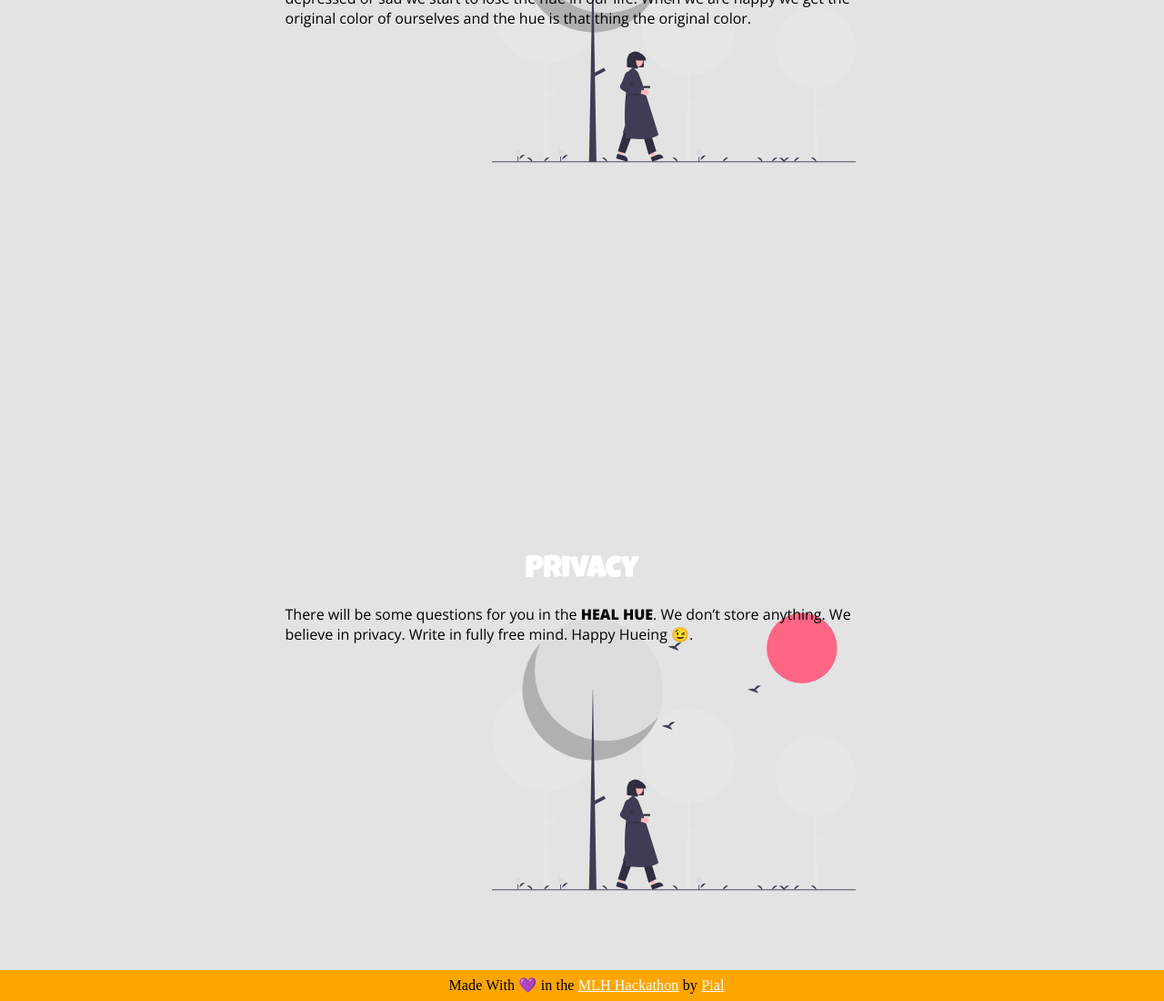
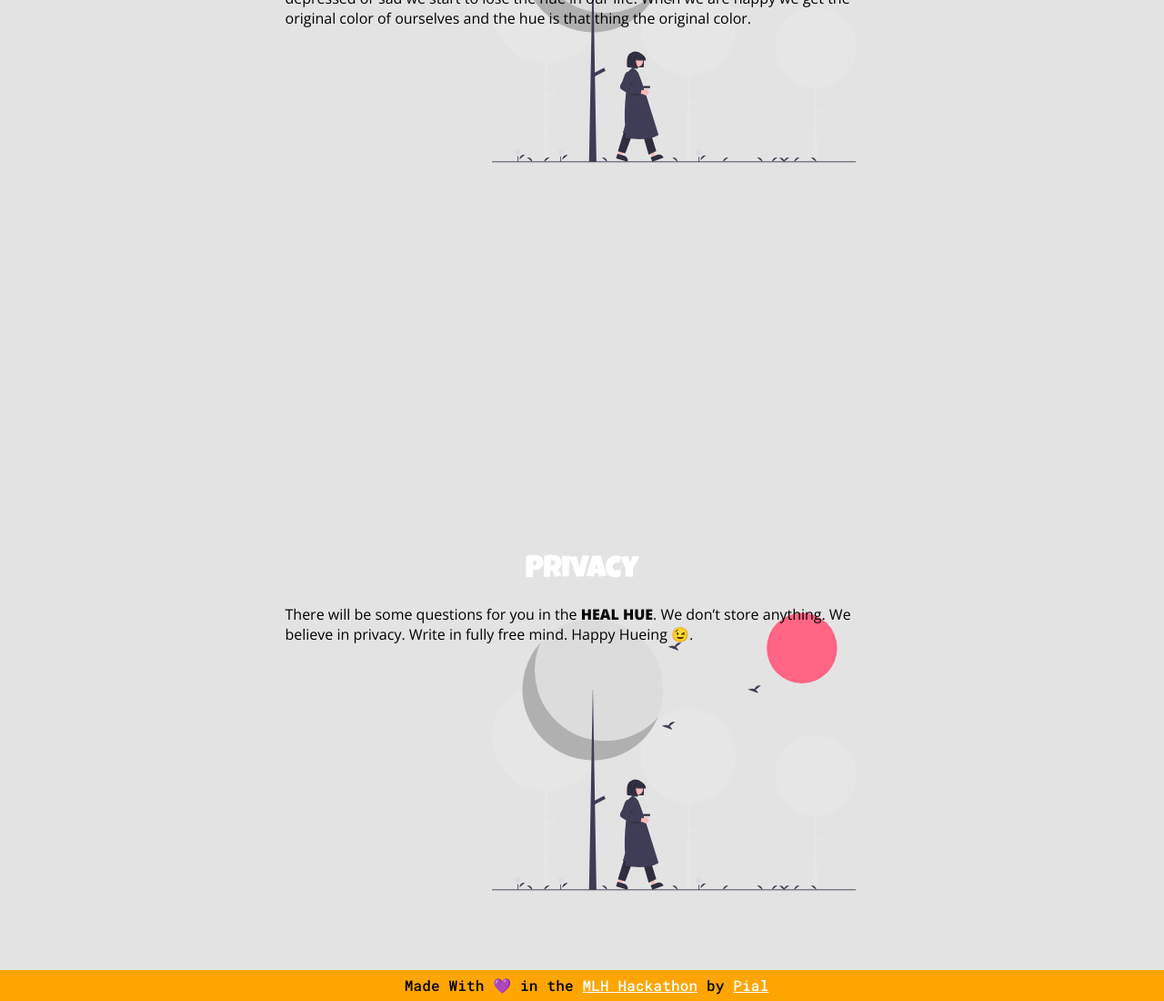
Before and after one commit to piall/hue-with-us, a React (Create React App) app: page / in a window 1280 px wide. Shown: the part 534-1634 px from the top of the page at 91% size. Built offline with nearby package versions, Linux system fonts and the light colour scheme.

Commit message:
Add font Roboto Mono

```diff
--- a/src/index.css
+++ b/src/index.css
@@ -1,5 +1,6 @@
 @import url("https://fonts.googleapis.com/css2?family=Luckiest+Guy&display=swap");
 @import url("https://fonts.googleapis.com/css2?family=Open+Sans:wght@400;600;800&display=swap");
+@import url('https://fonts.googleapis.com/css2?family=Roboto+Mono:wght@300;500&display=swap');
 
 html {
   overflow-x: hidden;
```
